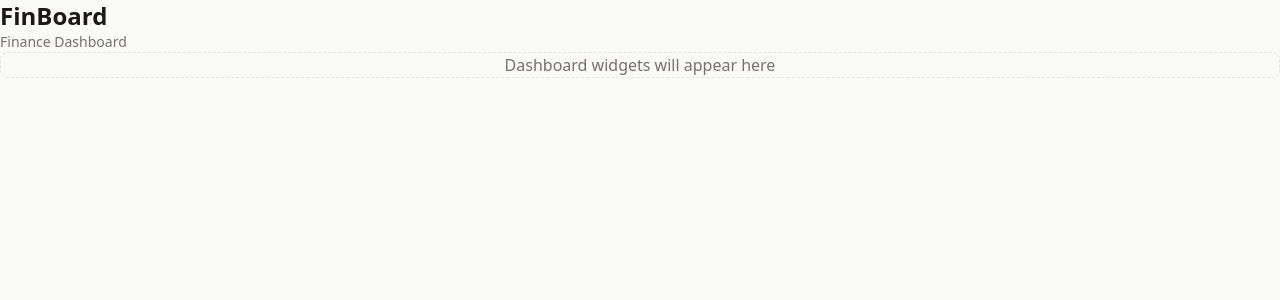
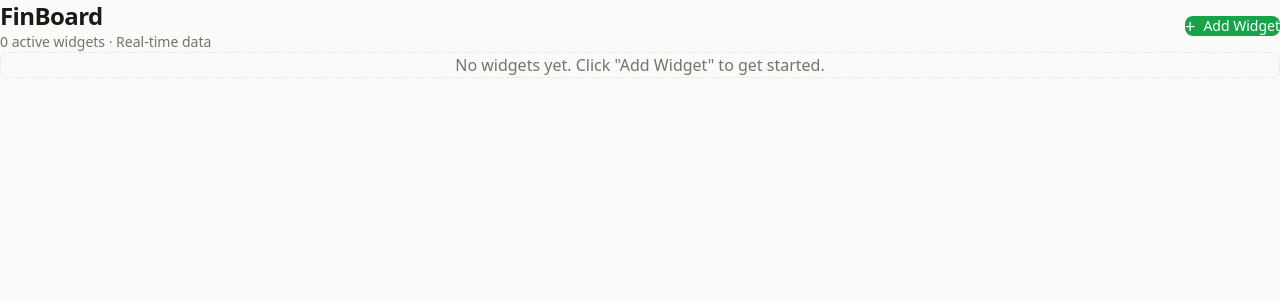
Before and after one commit to harshit960/FinBoard, a Next.js app: page / in a window 1280 px wide. Shown: the top 300 px of the page. Built offline with nearby package versions, Linux system fonts and the light colour scheme.

Commit message:
feat: implement widget management in dashboard

```diff
--- a/src/app/page.tsx
+++ b/src/app/page.tsx
@@ -1,14 +1,41 @@
+"use client";
+
+import { useState } from "react";
+import { Header, DashboardGrid, WidgetCard } from "@/components";
+import { Widget } from "@/types";
+
 export default function Home() {
+  const [widgets, setWidgets] = useState<Widget[]>([]);
+
+  const handleAddWidget = () => {
+    const newWidget: Widget = {
+      id: crypto.randomUUID(),
+      type: "card",
+      title: `Widget ${widgets.length + 1}`,
+      config: {},
+      position: { x: 0, y: 0 },
+      size: { width: 1, height: 1 },
+    };
+    setWidgets([...widgets, newWidget]);
+  };
+
+  const handleRemoveWidget = (id: string) => {
+    setWidgets(widgets.filter((w) => w.id !== id));
+  };
+
   return (
-    <main className="min-h-screen p-6">
-      <header className="mb-8">
-        <h1 className="text-2xl font-semibold text-foreground">FinBoard</h1>
-        <p className="text-muted-foreground text-sm">Finance Dashboard</p>
-      </header>
+    <main className="min-h-screen p-6 max-w-7xl mx-auto">
+      <Header widgetCount={widgets.length} onAddWidget={handleAddWidget} />
 
-      <div className="border border-dashed border-border rounded-lg p-12 text-center">
-        <p className="text-muted-foreground">Dashboard widgets will appear here</p>
-      </div>
+      <DashboardGrid isEmpty={widgets.length === 0}>
+        {widgets.map((widget) => (
+          <WidgetCard
+            key={widget.id}
+            widget={widget}
+            onRemove={handleRemoveWidget}
+          />
+        ))}
+      </DashboardGrid>
     </main>
   );
 }
--- /dev/null
+++ b/src/components/DashboardGrid.tsx
@@ -0,0 +1,26 @@
+"use client";
+
+import { ReactNode } from "react";
+
+interface DashboardGridProps {
+  children: ReactNode;
+  isEmpty?: boolean;
+}
+
+export default function DashboardGrid({ children, isEmpty }: DashboardGridProps) {
+  if (isEmpty) {
+    return (
+      <div className="border border-dashed border-border rounded-lg p-16 text-center">
+        <p className="text-muted-foreground">
+          No widgets yet. Click "Add Widget" to get started.
+        </p>
+      </div>
+    );
+  }
+
+  return (
+    <div className="grid grid-cols-1 md:grid-cols-2 lg:grid-cols-3 gap-4">
+      {children}
+    </div>
+  );
+}
--- /dev/null
+++ b/src/components/Header.tsx
@@ -0,0 +1,27 @@
+"use client";
+
+interface HeaderProps {
+  widgetCount: number;
+  onAddWidget: () => void;
+}
+
+export default function Header({ widgetCount, onAddWidget }: HeaderProps) {
+  return (
+    <header className="flex items-center justify-between mb-6">
+      <div>
+        <h1 className="text-2xl font-semibold tracking-tight">FinBoard</h1>
+        <p className="text-sm text-muted-foreground">
+          {widgetCount} active widget{widgetCount !== 1 ? "s" : ""} · Real-time data
+        </p>
+      </div>
+
+      <button
+        onClick={onAddWidget}
+        className="flex items-center gap-2 px-4 py-2 bg-accent text-accent-foreground rounded-lg font-medium text-sm hover:opacity-90 transition-opacity"
+      >
+        <span className="text-lg leading-none">+</span>
+        Add Widget
+      </button>
+    </header>
+  );
+}
--- /dev/null
+++ b/src/components/WidgetCard.tsx
@@ -0,0 +1,28 @@
+"use client";
+
+import { Widget } from "@/types";
+
+interface WidgetCardProps {
+  widget: Widget;
+  onRemove: (id: string) => void;
+}
+
+export default function WidgetCard({ widget, onRemove }: WidgetCardProps) {
+  return (
+    <div className="bg-card border border-border rounded-lg p-4 shadow-sm">
+      <div className="flex items-start justify-between mb-3">
+        <h3 className="font-medium text-card-foreground">{widget.title}</h3>
+        <button
+          onClick={() => onRemove(widget.id)}
+          className="text-muted-foreground hover:text-destructive transition-colors text-sm"
+        >
+          ✕
+        </button>
+      </div>
+
+      <div className="text-sm text-muted-foreground">
+        Widget content goes here
+      </div>
+    </div>
+  );
+}
--- /dev/null
+++ b/src/components/index.ts
@@ -0,0 +1,3 @@
+export { default as Header } from "./Header";
+export { default as DashboardGrid } from "./DashboardGrid";
+export { default as WidgetCard } from "./WidgetCard";
```
